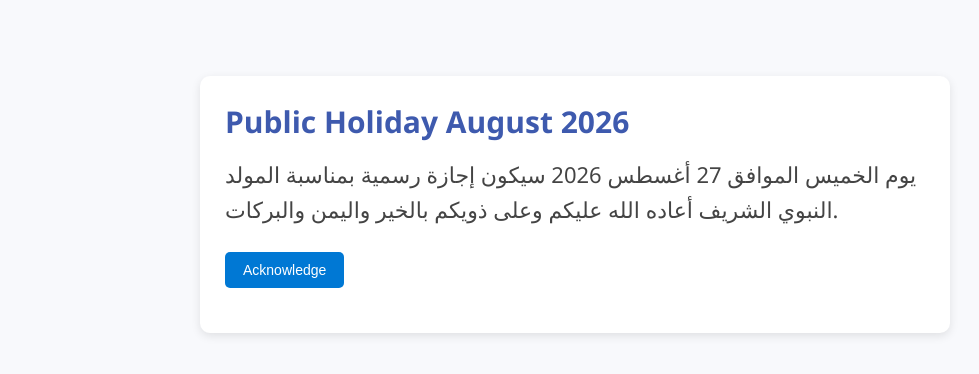
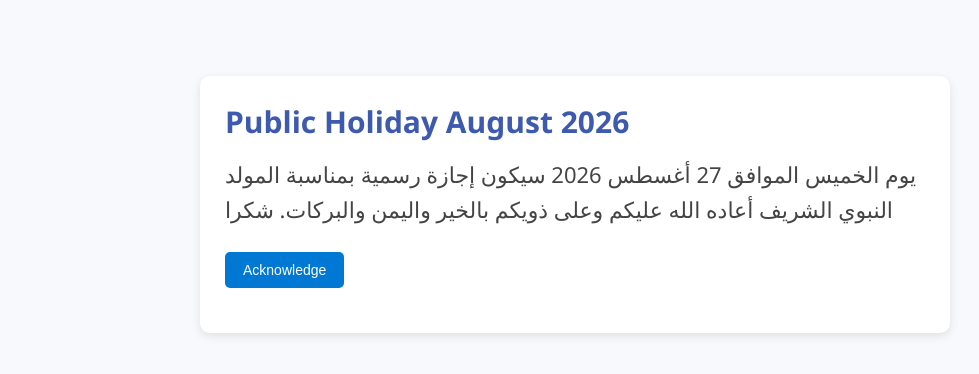
Before and after one commit to manpoweregypt/Notifications, a plain HTML site: page index.html in a window 1280 px wide. Shown: the part 120-494 px from the top of the page, without its empty margins (50-1029 px from the left). Drawn offline with Linux system fonts and the light colour scheme.

Commit message:
index.html

```diff
--- a/index.html
+++ b/index.html
@@ -104,6 +104,7 @@ body {
     <div class="message">
         يوم الخميس الموافق 27 أغسطس 2026 سيكون إجازة رسمية بمناسبة المولد النبوي الشريف
 أعاده الله عليكم وعلى ذويكم بالخير واليمن والبركات.
+شكرا
     </div>
 
     <button class="button" onclick="window.close()">
```
